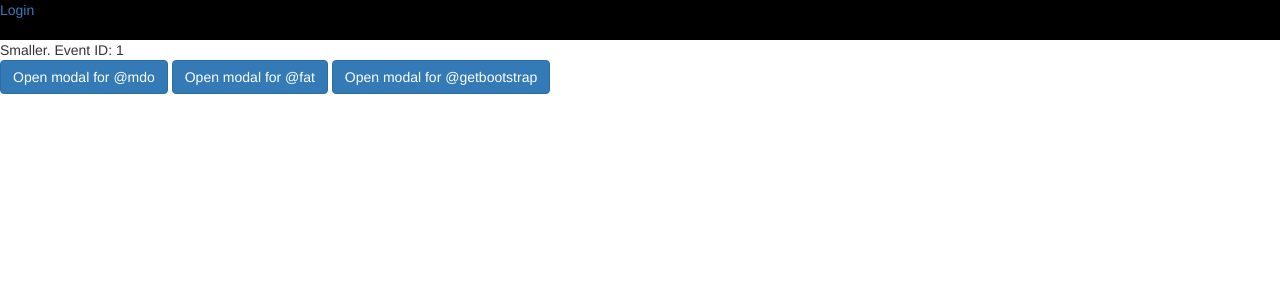
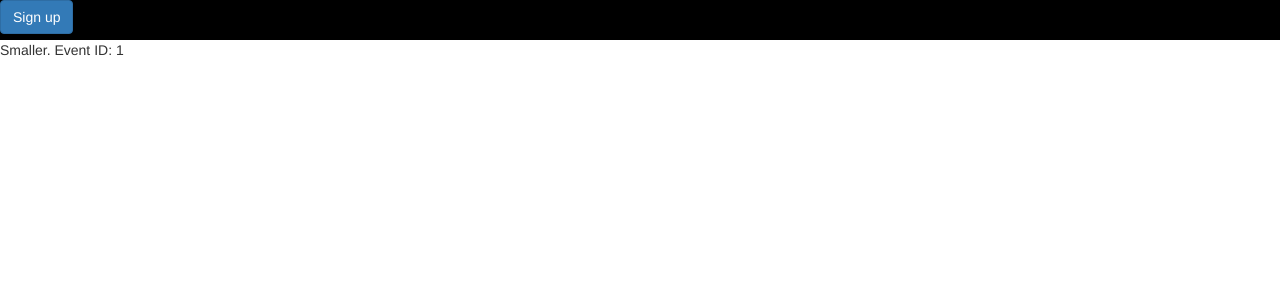
Before and after one commit to RyCSmith/BlockParty, a Django app: page /events/1/ in a window 1280 px wide. Shown: the top 300 px of the page. Run offline with Django 3.2, Linux system fonts and the light colour scheme; some libraries are stand-ins or nearby versions.

Commit message:
added auth url

```diff
--- a/BlockParty/block_party/templates/block_party/index.html
+++ b/BlockParty/block_party/templates/block_party/index.html
@@ -8,42 +8,35 @@
 	<title>Block Party Homepage</title>
 </head>
 <body>
-	<div id="title_bar"><a>Login</a></a></div>
+	<div id="title_bar">
+		<button type="button" class="btn btn-primary" data-toggle="modal" data-target="#exampleModal" data-whatever="@mdo">Sign up</button>
+			<div class="modal fade" id="exampleModal" tabindex="-1" role="dialog" aria-labelledby="exampleModalLabel">
+			  <div class="modal-dialog modal-sm" role="document">
+			    <div class="modal-content">
+			      <div class="modal-header">
+			        <button type="button" class="close" data-dismiss="modal" aria-label="Close"><span aria-hidden="true">&times;</span></button>
+			        <h4 class="modal-title" id="exampleModalLabel">Sign In</h4>
+			      </div>
+			      <div class="modal-body">
+			        <form action="{% url 'block_party_app:authenticate' %}" method="post">
+			        	{% csrf_token %}
+			        	<label for="user_email" class="control-label">Email</label>
+			            <input type="text" class="form-control" id="user_email">
+			            <label for="user_password" class="control-label">Password</label>
+			            <input type="text" class="form-control" id="user_password">
+			        	<input type="submit" class="btn btn-default" value="Log In" />
+			    	</form>
+			      </div>
+			  	</div>
+			  </div>
+			</div>
+	</div>
 	{% if event_id > 10 %}
 	<div class="text-center">Bigger. Event ID: {{event_id}}</div>
 	{% else %}
 	<div>Smaller. Event ID: {{event_id}}</div>
 	{% endif %}
-<button type="button" class="btn btn-primary" data-toggle="modal" data-target="#exampleModal" data-whatever="@mdo">Open modal for @mdo</button>
-<button type="button" class="btn btn-primary" data-toggle="modal" data-target="#exampleModal" data-whatever="@fat">Open modal for @fat</button>
-<button type="button" class="btn btn-primary" data-toggle="modal" data-target="#exampleModal" data-whatever="@getbootstrap">Open modal for @getbootstrap</button>
 
-<div class="modal fade" id="exampleModal" tabindex="-1" role="dialog" aria-labelledby="exampleModalLabel">
-  <div class="modal-dialog" role="document">
-    <div class="modal-content">
-      <div class="modal-header">
-        <button type="button" class="close" data-dismiss="modal" aria-label="Close"><span aria-hidden="true">&times;</span></button>
-        <h4 class="modal-title" id="exampleModalLabel">Andy</h4>
-      </div>
-      <div class="modal-body">
-        <form>
-          <div class="form-group">
-            <label for="recipient-name" class="control-label">Recipient:</label>
-            <input type="text" class="form-control" id="recipient-name">
-          </div>
-          <div class="form-group">
-            <label for="message-text" class="control-label">Message:</label>
-            <textarea class="form-control" id="message-text"></textarea>
-          </div>
-        </form>
-      </div>
-      <div class="modal-footer">
-        <button type="button" class="btn btn-default" data-dismiss="modal">Close</button>
-        <button type="button" class="btn btn-primary">Send message</button>
-      </div>
-    </div>
-  </div>
-</div>
 
 </body>
 </html>
--- a/BlockParty/block_party/urls.py
+++ b/BlockParty/block_party/urls.py
@@ -19,4 +19,6 @@ urlpatterns = [
     url(r'^events/(?P<event_id>[0-9]+)/$', views.event_details, name='event_details'),
     # ex: /profile
     url(r'^profile/$', views.profile, name='profile'),
+    #authentication
+    url(r'^authenticate/$', views.authenticate, name='authenticate')
 ]
--- a/BlockParty/block_party/views.py
+++ b/BlockParty/block_party/views.py
@@ -22,3 +22,6 @@ def create_event(request):
 
 def profile(request):
 	return HttpResponse("profile")
+
+def authenticate(request):
+	return HttpResponseRedirect(reverse('block_party_app:events'))
```
